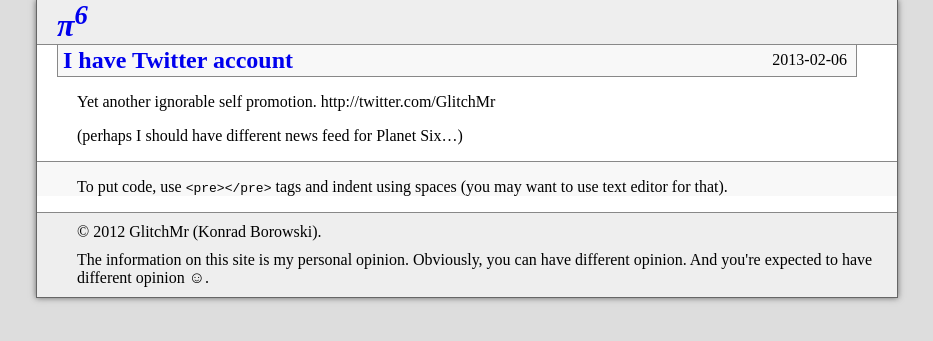
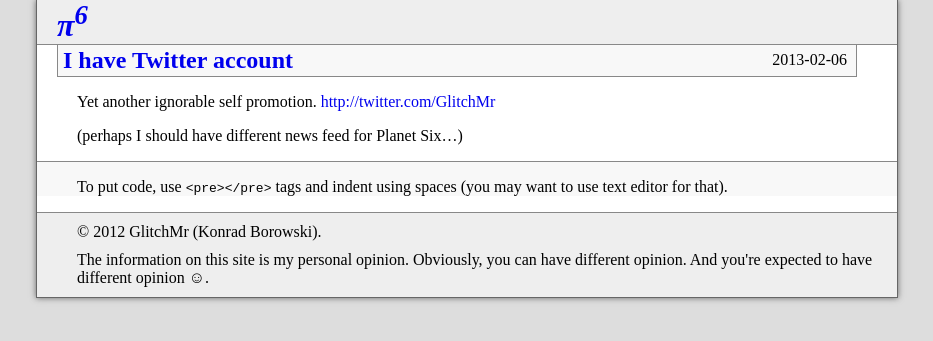
Before and after one commit to KamilaBorowska/old-xfix.github.io, a Jekyll site: the page built from _posts/2013-02-06-i-have-twitter-account.md, in a window 1280 px wide. Shown: the top 341 px of the page, without its empty margins (173-1106 px from the left). Built offline with Jekyll 4.4.1, drawn with Linux system fonts in a browser that asks for light colours; comment, search, counter and statistics services are not loaded; some of the changed lines change nothing that is shown.

Commit message:
Linkity link

```diff
--- a/_posts/2013-02-06-i-have-twitter-account.md
+++ b/_posts/2013-02-06-i-have-twitter-account.md
@@ -2,6 +2,8 @@
 layout: post
 title:  I have Twitter account
 ---
-Yet another ignorable self promotion. http://twitter.com/GlitchMr
+Yet another ignorable self promotion. [http://twitter.com/GlitchMr]
 
 (perhaps I should have different news feed for Planet Six...)
+
+[http://twitter.com/GlitchMr]: http://twitter.com/GlitchMr "Twitter: GlitchMr"
```
